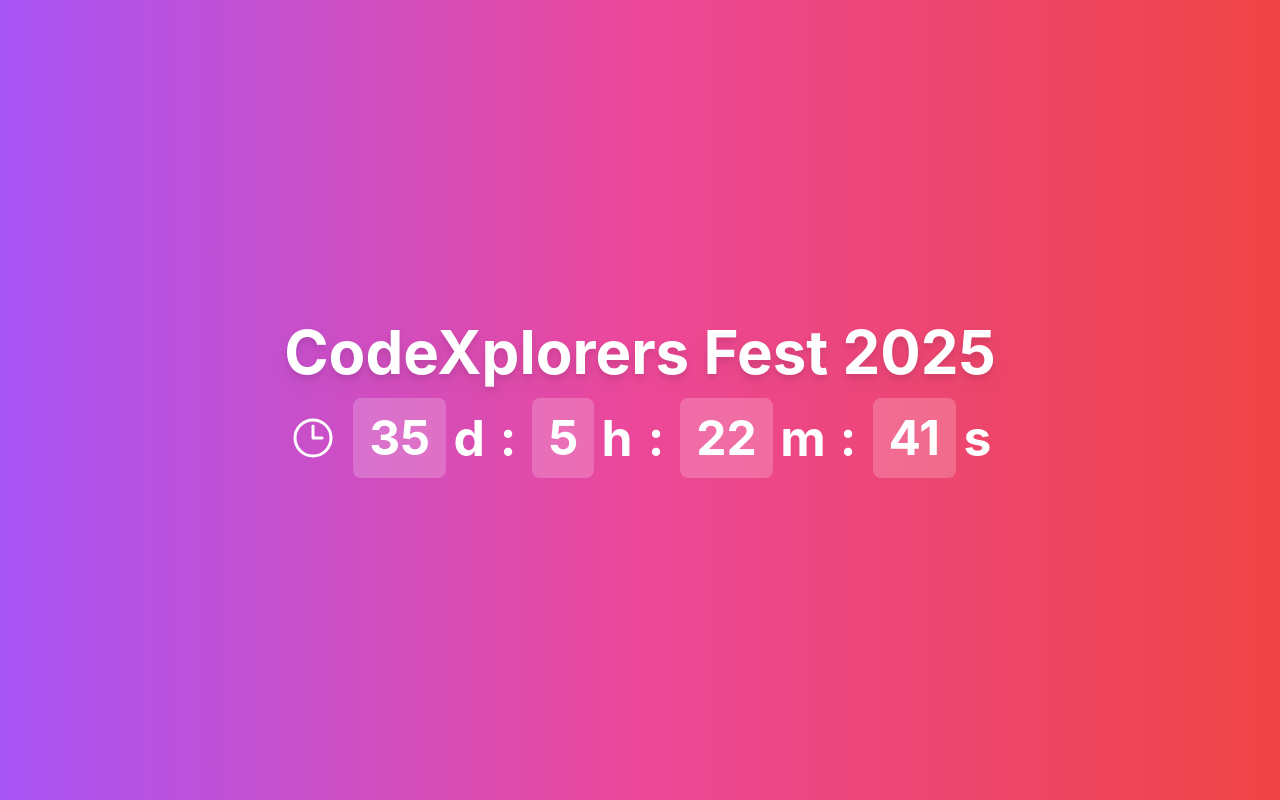
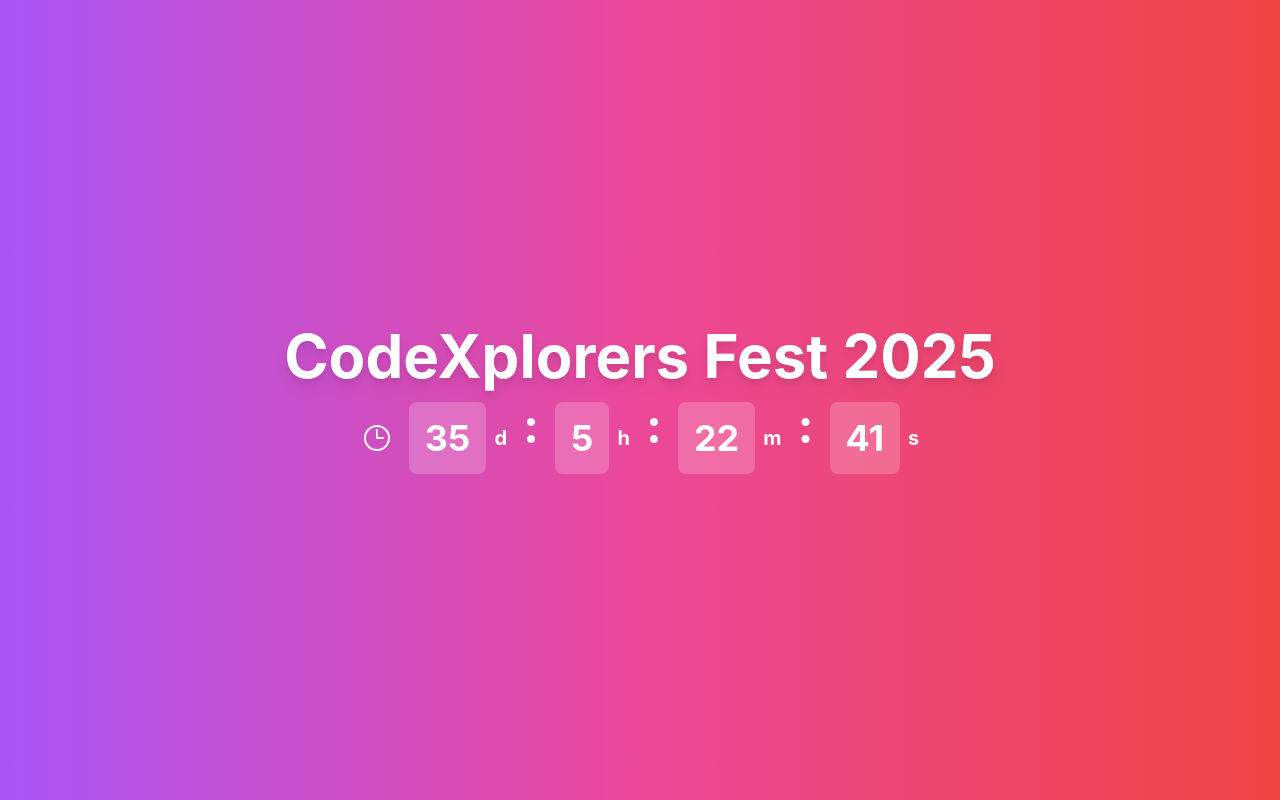
Before and after one commit to theabhishekbhujang/codexplorers_fest, a React (Vite) app in the folder client/: page / in a window 1280 px wide. Shown: the top 800 px of the page. Built offline with nearby package versions, Linux system fonts and the light colour scheme.

Commit message:
update herosection.jsx

```diff
--- a/client/src/components/HeroSection.jsx
+++ b/client/src/components/HeroSection.jsx
@@ -5,97 +5,90 @@ import Countdown from 'react-countdown';
 const HeroSection = () => {
   const festDate = new Date(2025, 2, 1); // March 1, 2025
 
-  // Animation variants for countdown numbers
   const numberVariants = {
     initial: { scale: 0.8, opacity: 0 },
     animate: { scale: 1, opacity: 1 },
     exit: { scale: 0.8, opacity: 0 }
   };
 
-  // Animation for separator pulses
   const pulseVariants = {
     pulse: {
-      scale: [1, 1.2, 1],
+      scale: [1, 1.1, 1],
       transition: { duration: 1.5, repeat: Infinity }
     }
   };
 
   const renderer = ({ days, hours, minutes, seconds }) => (
-    <div className="flex items-center gap-4 text-3xl md:text-5xl font-bold">
-      <div className="flex items-center gap-2">
+    <div className="flex flex-wrap justify-center gap-2 md:gap-4 text-xl md:text-3xl lg:text-5xl font-bold">
+      {/* Days */}
+      <div className="flex items-center gap-1 md:gap-2">
         <motion.span
           key={days}
-          initial="initial"
-          animate="animate"
-          exit="exit"
           variants={numberVariants}
-          className="bg-white/20 p-4 rounded-lg"
+          className="bg-white/20 p-2 md:p-4 rounded-lg text-2xl md:text-4xl"
         >
           {days}
         </motion.span>
-        <motion.span variants={pulseVariants} animate="pulse">d</motion.span>
+        <motion.span variants={pulseVariants} className="text-sm md:text-xl">d</motion.span>
       </div>
 
-      <motion.span variants={pulseVariants} animate="pulse">:</motion.span>
+      <motion.span variants={pulseVariants} className="hidden md:block">:</motion.span>
 
-      <div className="flex items-center gap-2">
+      {/* Hours */}
+      <div className="flex items-center gap-1 md:gap-2">
         <motion.span
           key={hours}
           variants={numberVariants}
-          initial="initial"
-          animate="animate"
-          className="bg-white/20 p-4 rounded-lg"
+          className="bg-white/20 p-2 md:p-4 rounded-lg text-2xl md:text-4xl"
         >
           {hours}
         </motion.span>
-        <motion.span variants={pulseVariants} animate="pulse">h</motion.span>
+        <motion.span variants={pulseVariants} className="text-sm md:text-xl">h</motion.span>
       </div>
 
-      <motion.span variants={pulseVariants} animate="pulse">:</motion.span>
+      <motion.span variants={pulseVariants} className="hidden md:block">:</motion.span>
 
-      <div className="flex items-center gap-2">
+      {/* Minutes */}
+      <div className="flex items-center gap-1 md:gap-2">
         <motion.span
           key={minutes}
           variants={numberVariants}
-          initial="initial"
-          animate="animate"
-          className="bg-white/20 p-4 rounded-lg"
+          className="bg-white/20 p-2 md:p-4 rounded-lg text-2xl md:text-4xl"
         >
           {minutes}
         </motion.span>
-        <motion.span variants={pulseVariants} animate="pulse">m</motion.span>
+        <motion.span variants={pulseVariants} className="text-sm md:text-xl">m</motion.span>
       </div>
 
-      <motion.span variants={pulseVariants} animate="pulse">:</motion.span>
+      <motion.span variants={pulseVariants} className="hidden md:block">:</motion.span>
 
-      <div className="flex items-center gap-2">
+      {/* Seconds */}
+      <div className="flex items-center gap-1 md:gap-2">
         <motion.span
           key={seconds}
           variants={numberVariants}
-          initial="initial"
-          animate="animate"
-          className="bg-white/20 p-4 rounded-lg"
+          className="bg-white/20 p-2 md:p-4 rounded-lg text-2xl md:text-4xl"
         >
           {seconds}
         </motion.span>
-        <motion.span variants={pulseVariants} animate="pulse">s</motion.span>
+        <motion.span variants={pulseVariants} className="text-sm md:text-xl">s</motion.span>
       </div>
     </div>
   );
 
   return (
     <section className="min-h-screen flex items-center justify-center bg-gradient-to-r from-purple-500 via-pink-500 to-red-500 animate-gradient-x">
-      <div className="text-center text-white space-y-8 px-4">
+      <div className="text-center text-white space-y-4 md:space-y-8 px-4">
         <motion.div
           initial={{ opacity: 0, y: 20 }}
           animate={{ opacity: 1, y: 0 }}
           transition={{ duration: 0.8 }}
         >
-          <h1 className="text-4xl md:text-6xl font-bold mb-4 drop-shadow-lg">
+          <h1 className="text-3xl md:text-5xl lg:text-6xl font-bold mb-2 md:mb-4 drop-shadow-lg px-2">
             CodeXplorers Fest 2025
           </h1>
-          <div className="flex items-center justify-center gap-4 text-lg md:text-xl">
-            <ClockIcon className="w-8 h-8 md:w-12 md:h-12" />
+          <div className="flex flex-col md:flex-row items-center justify-center gap-2 md:gap-4 text-sm md:text-lg">
+            <ClockIcon className="w-6 h-6 md:w-8 md:h-8" />
             <AnimatePresence mode="wait">
               <Countdown
                 date={festDate}
```
